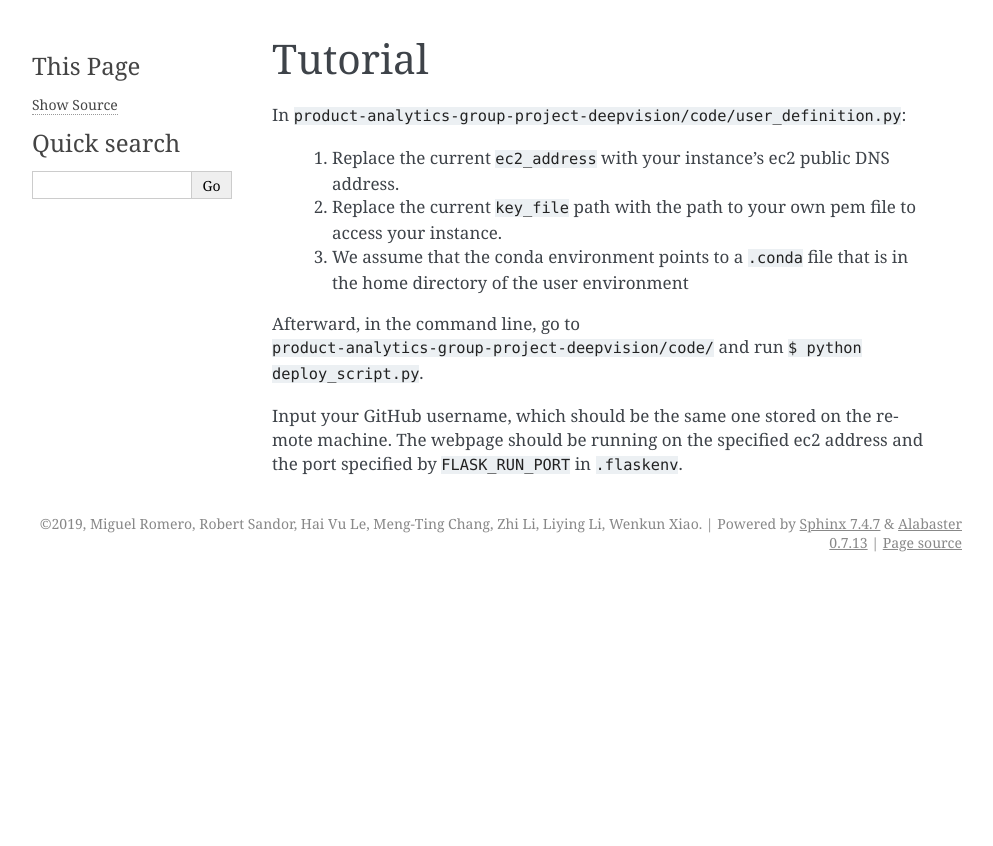
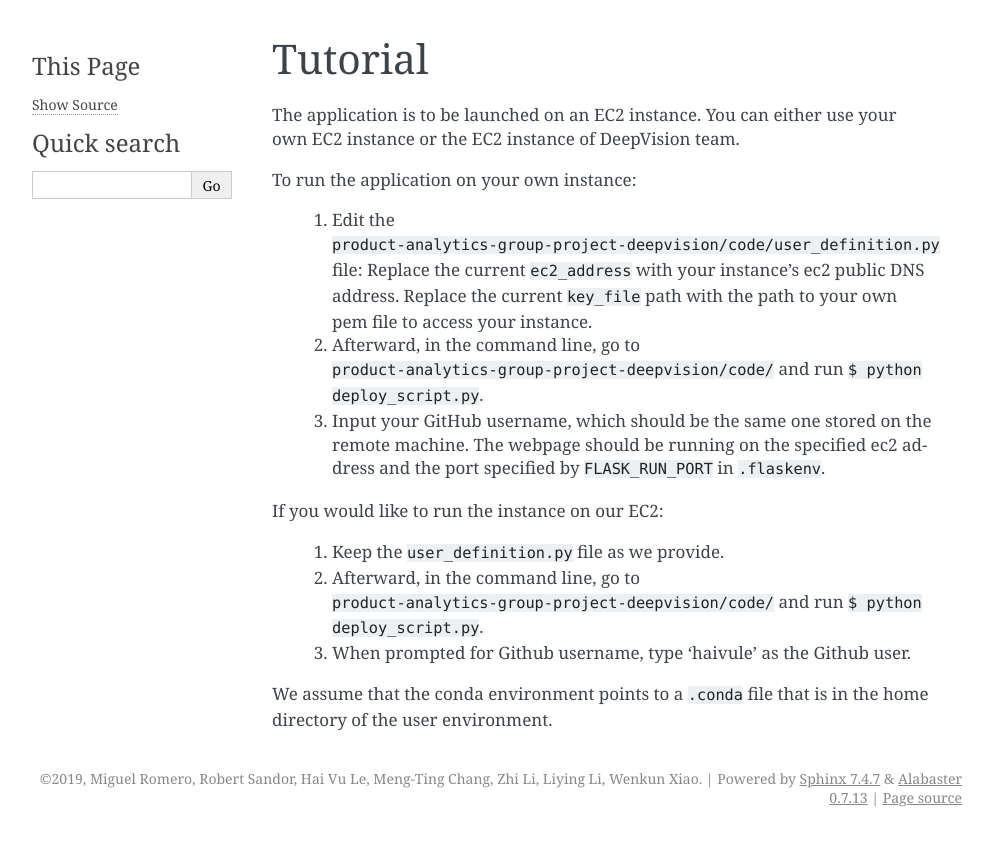
Before and after one commit to robertisandor/DeepVision, a Sphinx documentation site: the page built from documentation/source/tutorial.rst, in a window 1280 px wide. Shown: the top 846 px of the page, without its empty margins (148-1141 px from the left). Built offline with Sphinx 7.4.7, drawn with Linux system fonts in a browser that asks for light colours.

Commit message:
update tutorial to run the app

```diff
--- a/documentation/source/tutorial.rst
+++ b/documentation/source/tutorial.rst
@@ -1,13 +1,23 @@
 Tutorial
 =========
 
-In ``product-analytics-group-project-deepvision/code/user_definition.py``:
+The application is to be launched on an EC2 instance. You can either use your own EC2 instance or the EC2 instance of DeepVision team.
 
-    1. Replace the current ``ec2_address`` with your instance's ec2 public DNS address.
+To run the application on your own instance:
 
-    2. Replace the current ``key_file`` path with the path  to your own pem file to access your instance.
 
-    3. We assume that the conda environment points to a ``.conda`` file that is in the home directory of the user environment
-Afterward, in the command line, go to ``product-analytics-group-project-deepvision/code/`` and run ``$ python deploy_script.py``.
+    1. Edit the ``product-analytics-group-project-deepvision/code/user_definition.py`` file: Replace the current ``ec2_address`` with your instance's ec2 public DNS address. Replace the current ``key_file`` path with the path  to your own pem file to access your instance.
 
-Input your GitHub username, which should be the same one stored on the remote machine. The webpage should be running on the specified ec2 address and the port specified by ``FLASK_RUN_PORT`` in ``.flaskenv``.
+    2. Afterward, in the command line, go to ``product-analytics-group-project-deepvision/code/`` and run ``$ python deploy_script.py``.
+
+    3. Input your GitHub username, which should be the same one stored on the remote machine. The webpage should be running on the specified ec2 address and the port specified by ``FLASK_RUN_PORT`` in ``.flaskenv``.
+
+If you would like to run the instance on our EC2:
+
+	1. Keep the ``user_definition.py`` file as we provide.
+
+	2. Afterward, in the command line, go to ``product-analytics-group-project-deepvision/code/`` and run ``$ python deploy_script.py``.
+
+	3. When prompted for Github username, type 'haivule' as the Github user.
+
+We assume that the conda environment points to a ``.conda`` file that is in the home directory of the user environment.
```
